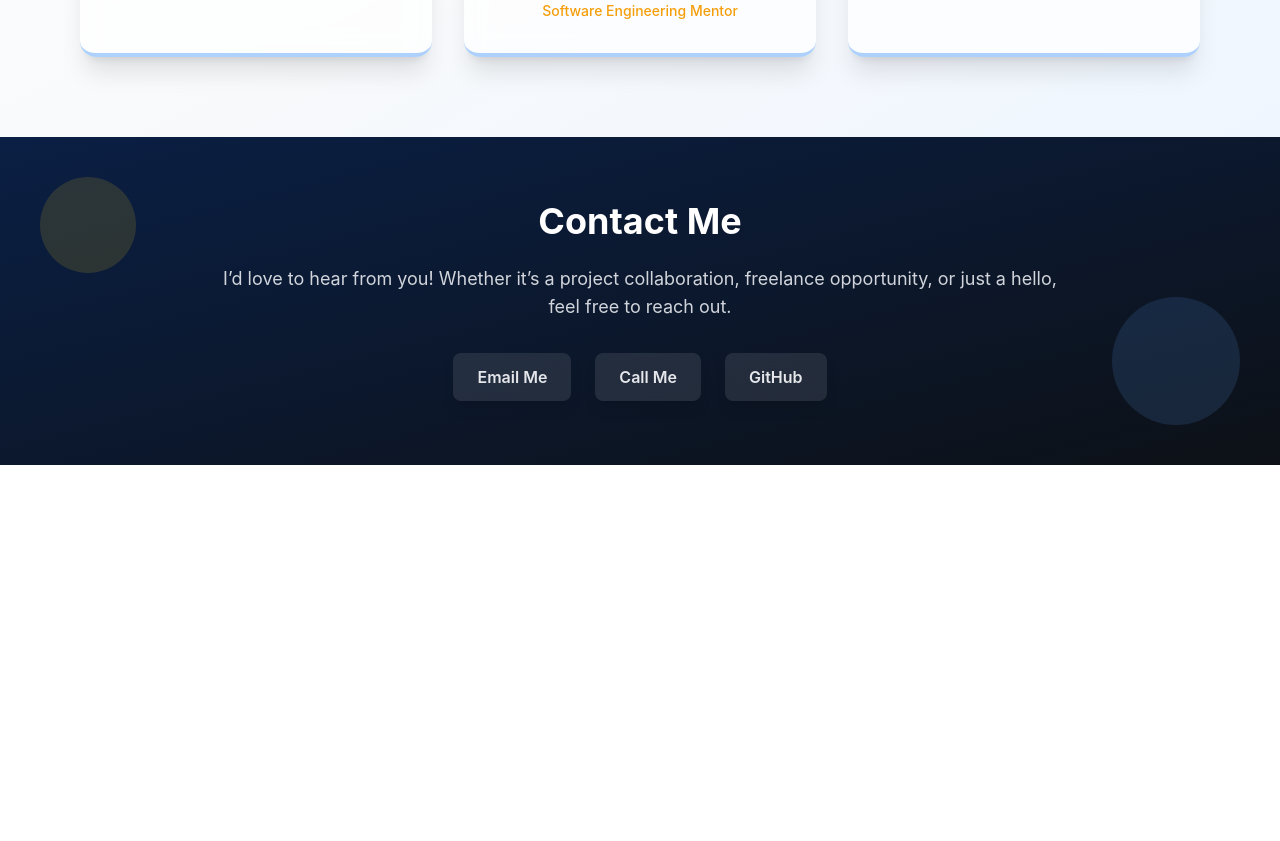
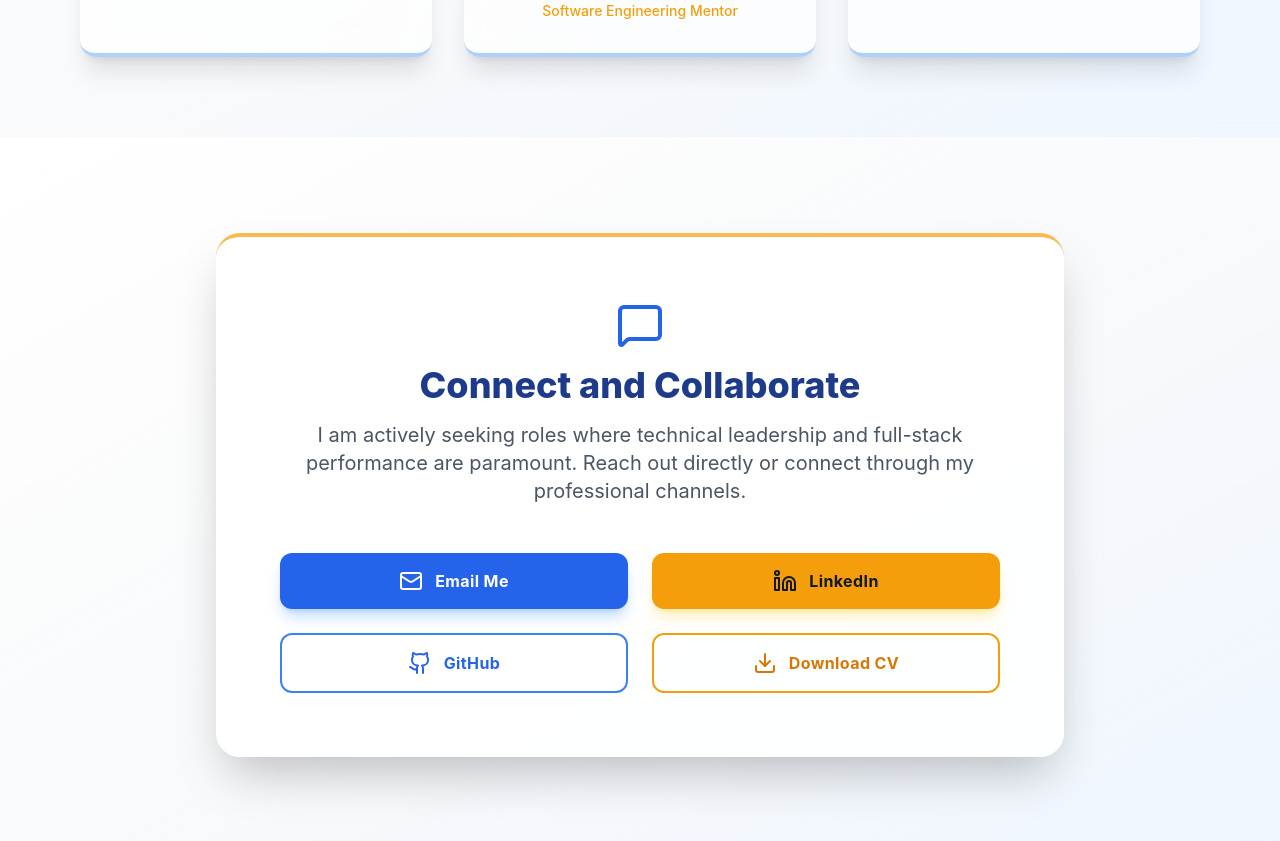
Before and after one commit to Xzavior34/my-portfolio, a React (Create React App) app: page / in a window 1280 px wide. Shown: the part 4340-5181 px from the top of the page. Before the commit the page ends 4805 px from the top, so only its background shows below. Built offline with nearby package versions, Linux system fonts and the light colour scheme.

Commit message:
Update Contact.jsx

```diff
--- a/src/components/Contact.jsx
+++ b/src/components/Contact.jsx
@@ -1,59 +1,97 @@
 import React from "react";
 import { motion } from "framer-motion";
+import { Mail, Github, Linkedin, Download, MessageSquare } from "lucide-react";
 
 export default function Contact() {
   const buttonData = [
-    { label: "Email Me", href: "mailto:philipinem7@gmail.com", color: "blue" },
-    { label: "Call Me", href: "tel:09064513390", color: "green" },
-    { label: "GitHub", href: "https://github.com/Xzavior34", color: "yellow" },
+    { label: "Email Me", href: "mailto:philipinem7@gmail.com", icon: <Mail size={24} />, style: "primary" },
+    { label: "LinkedIn", href: "https://www.linkedin.com/in/your-profile-url", icon: <Linkedin size={24} />, style: "secondary" },
+    { label: "GitHub", href: "https://github.com/Xzavior34", icon: <Github size={24} />, style: "tertiary" },
+    { label: "Download CV", href: "Philip_Inem_CV_Summary.pdf", icon: <Download size={24} />, style: "quaternary" },
   ];
+
+  const cardVariants = {
+    hidden: { opacity: 0, y: 20 },
+    visible: (i) => ({
+      opacity: 1,
+      y: 0,
+      transition: { delay: i * 0.15, duration: 0.5, type: "spring", stiffness: 100 },
+    }),
+  };
+
+  const getButtonStyle = (style) => {
+    switch (style) {
+      case "primary":
+        // Blue filled (primary CTA)
+        return "bg-blue-600 text-white shadow-lg shadow-blue-400/40 hover:bg-blue-700";
+      case "secondary":
+        // Amber filled (secondary CTA)
+        return "bg-amber-500 text-gray-900 shadow-lg shadow-amber-300/40 hover:bg-amber-600";
+      case "tertiary":
+        // Blue outlined
+        return "bg-transparent border-2 border-blue-500 text-blue-600 hover:bg-blue-50";
+      case "quaternary":
+        // Amber outlined
+        return "bg-transparent border-2 border-amber-500 text-amber-600 hover:bg-amber-50";
+      default:
+        return "";
+    }
+  };
 
   return (
     <section
       id="contact"
-      className="py-16 bg-gradient-to-br from-[#0a1f44] to-[#0d1117] text-gray-200 relative overflow-hidden"
+      className="py-24 bg-gradient-to-br from-white via-gray-50 to-blue-50 text-gray-800 relative overflow-hidden"
     >
-      {/* Floating circles */}
-      <div className="absolute top-10 left-10 w-24 h-24 bg-yellow-400/20 rounded-full animate-pulse"></div>
-      <div className="absolute bottom-10 right-10 w-32 h-32 bg-blue-400/20 rounded-full animate-pulse"></div>
+      <div className="max-w-4xl mx-auto px-6 text-center relative z-10">
+        <motion.div
+          className="bg-white/90 backdrop-blur-md p-10 md:p-16 rounded-3xl shadow-2xl border-t-4 border-amber-500/70"
+          initial={{ opacity: 0, scale: 0.95 }}
+          whileInView={{ opacity: 1, scale: 1 }}
+          transition={{ duration: 0.7 }}
+          viewport={{ once: true }}
+        >
+          <MessageSquare className="w-12 h-12 text-blue-600 mx-auto mb-4" />
 
-      <div className="max-w-4xl mx-auto px-4 text-center relative z-10">
           <motion.h2
-          className="text-4xl font-bold mb-6 text-white"
-          initial={{ opacity: 0, y: -20 }}
-          whileInView={{ opacity: 1, y: 0 }}
-          transition={{ duration: 0.6 }}
+            className="text-4xl font-extrabold mb-4 text-blue-900"
+            initial={{ opacity: 0 }}
+            whileInView={{ opacity: 1 }}
+            transition={{ delay: 0.2, duration: 0.5 }}
           >
-          Contact Me
+            Connect and Collaborate
           </motion.h2>
 
           <motion.p
-          className="text-gray-300 mb-8 text-lg"
-          initial={{ opacity: 0, y: 20 }}
-          whileInView={{ opacity: 1, y: 0 }}
-          transition={{ delay: 0.2, duration: 0.6 }}
+            className="text-gray-600 mb-12 text-xl max-w-2xl mx-auto"
+            initial={{ opacity: 0 }}
+            whileInView={{ opacity: 1 }}
+            transition={{ delay: 0.4, duration: 0.5 }}
           >
-          I’d love to hear from you! Whether it’s a project collaboration,
-          freelance opportunity, or just a hello, feel free to reach out.
+            I am actively seeking roles where technical leadership and full-stack performance are paramount. Reach out directly or connect through my professional channels.
           </motion.p>
 
           <motion.div
-          className="flex flex-col md:flex-row justify-center items-center gap-6"
-          initial={{ opacity: 0, y: 20 }}
-          whileInView={{ opacity: 1, y: 0 }}
-          transition={{ delay: 0.4, duration: 0.6 }}
+            className="grid sm:grid-cols-2 gap-4 md:gap-6"
+            initial="hidden"
+            whileInView="visible"
+            viewport={{ once: true }}
           >
             {buttonData.map((btn, i) => (
-            <a
+              <motion.a
                 key={i}
+                custom={i}
+                variants={cardVariants}
                 href={btn.href}
-              target={btn.label === "GitHub" ? "_blank" : "_self"}
+                target="_blank"
                 rel="noreferrer"
-              className={`px-6 py-3 bg-white/10 backdrop-blur-lg text-${btn.color}-400 rounded-lg font-semibold hover:scale-105 hover:bg-${btn.color}-500/30 transition-transform duration-300 shadow-lg`}
+                className={`flex items-center justify-center px-6 py-4 rounded-xl font-bold tracking-wide hover:scale-[1.03] transition-transform duration-300 ${getButtonStyle(btn.style)}`}
               >
-              {btn.label}
-            </a>
+                {btn.icon}
+                <span className="ml-3">{btn.label}</span>
+              </motion.a>
             ))}
+          </motion.div>
         </motion.div>
       </div>
     </section>
```
Lines whose indentation alone changed are shown as unchanged.
